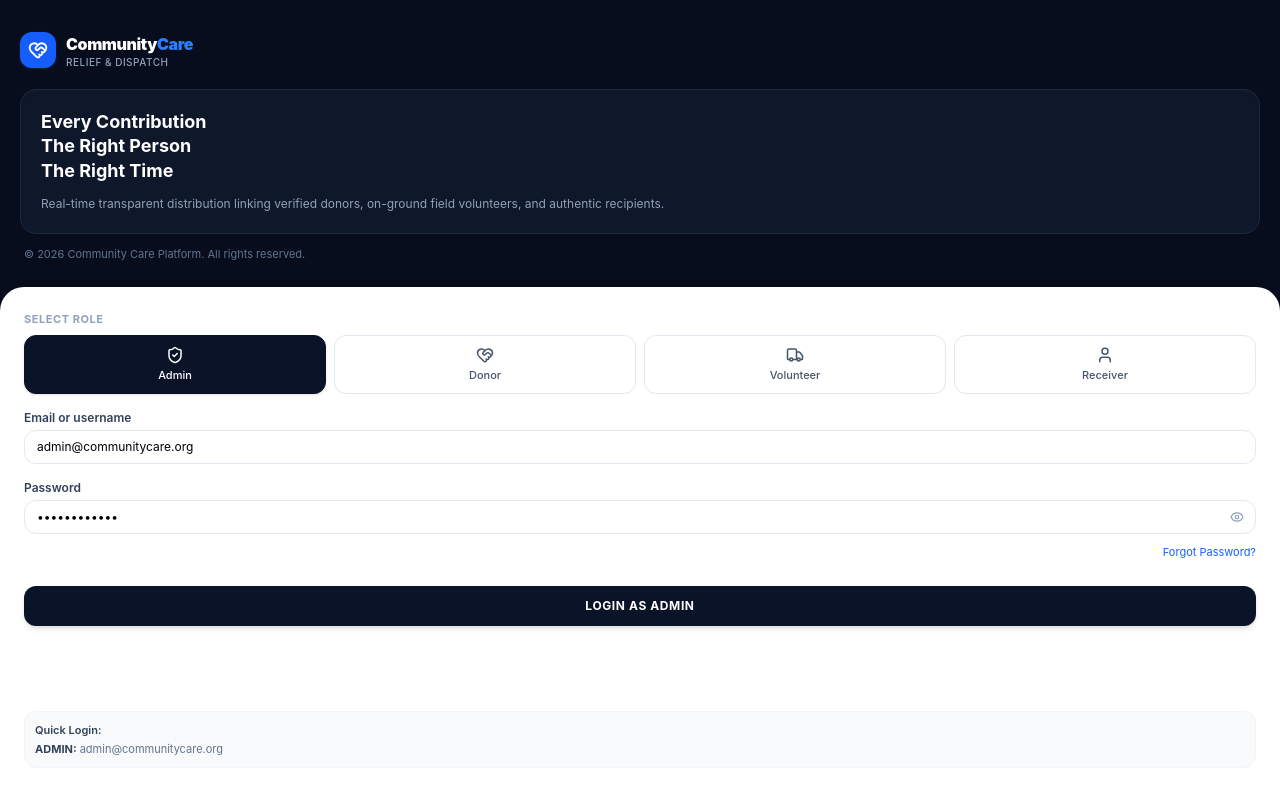
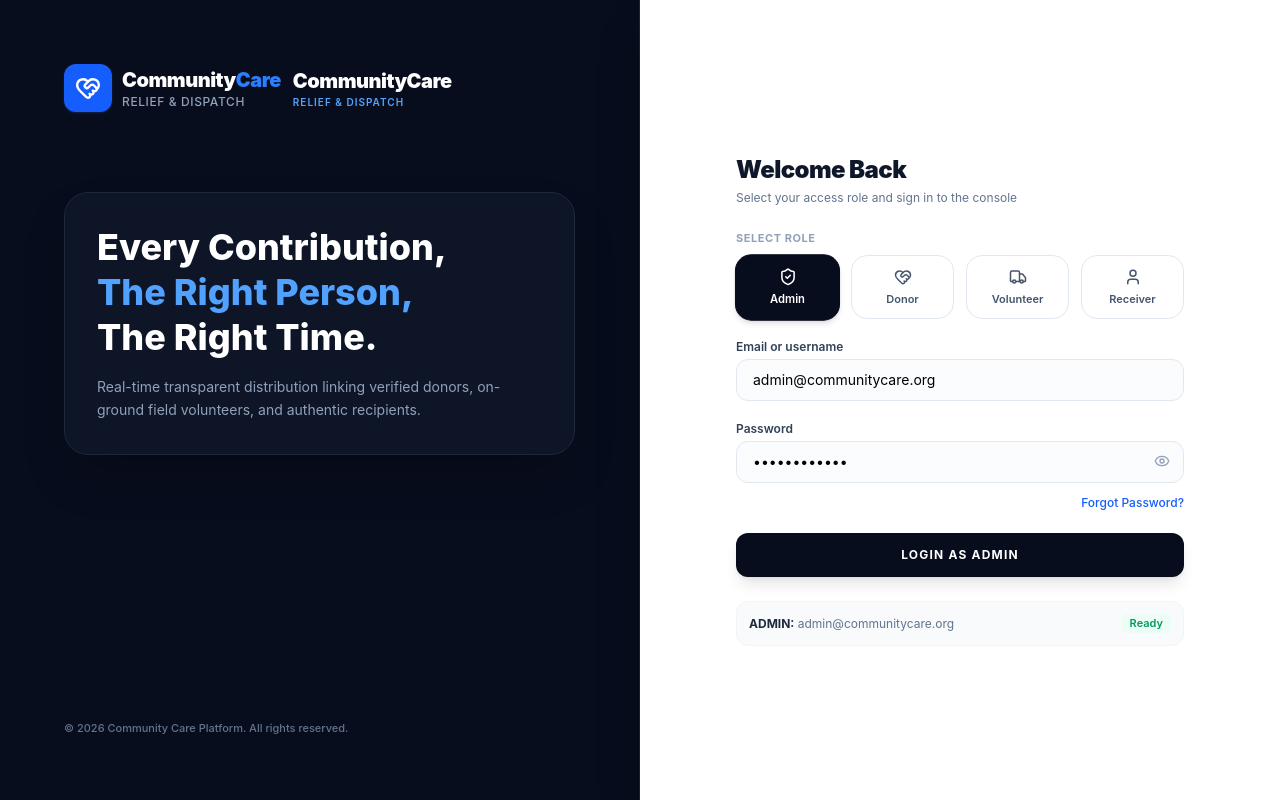
Before and after one commit to Victorywar/community-care, a React (Vite) app: page / in a window 1280 px wide. Built offline with nearby package versions, Linux system fonts and the light colour scheme.

Commit message:
Add opening splash screen with logo loader and 50-50 responsive split screen login

```diff
--- a/src/App.jsx
+++ b/src/App.jsx
@@ -1,28 +1,57 @@
-import React from 'react';
+import React, { useState, useEffect } from 'react';
 import { AuthProvider, useAuth } from './context/AuthContext';
 import { DataProvider } from './context/DataContext';
 import Login from './pages/Login';
 import DashboardLayout from './components/layout/DashboardLayout';
 import AdminDashboard from './pages/admin/AdminDashboard';
 import ReceiverDashboard from './pages/receiver/ReceiverDashboard';
+import Logo from './components/common/Logo';
+
+function SplashScreen() {
+  return (
+    <div className="min-h-screen w-full bg-[#080d1d] flex flex-col items-center justify-center p-6 select-none animate-fadeIn">
+      {/* App Logo */}
+      <div className="w-20 h-20 rounded-3xl bg-blue-600 flex items-center justify-center shadow-2xl shadow-blue-500/30 mb-5 animate-pulse">
+        <Logo size="lg" inverted={true} />
+      </div>
+
+      {/* App Name */}
+      <h1 className="text-2xl sm:text-3xl font-black text-white tracking-tight">
+        Community<span className="text-blue-500">Care</span>
+      </h1>
+      <p className="text-xs text-slate-400 font-medium tracking-widest uppercase mt-1">
+        Relief & Dispatch Engine
+      </p>
+
+      {/* Loading Animation */}
+      <div className="mt-8 flex flex-col items-center gap-3">
+        <div className="w-8 h-8 border-3 border-blue-500/20 border-t-blue-500 rounded-full animate-spin"></div>
+        <p className="text-[11px] text-slate-400 tracking-wider">Starting environment...</p>
+      </div>
+    </div>
+  );
+}
 
 function AppContent() {
-  const { currentUser, logout, loading } = useAuth();
+  const { currentUser, logout } = useAuth();
+  const [showSplash, setShowSplash] = useState(true);
 
-  if (loading) {
-    return (
-      <div className="min-h-screen flex items-center justify-center bg-slate-50">
-        <div className="text-xs font-medium text-slate-500">Loading Community Care...</div>
-      </div>
-    );
+  // ஆப் திறந்ததும் 1.8 வினாடிகள் Splash Screen காட்டி விட்டு அடுத்த திரைக்கு செல்லும்
+  useEffect(() => {
+    const timer = setTimeout(() => {
+      setShowSplash(false);
+    }, 1800);
+    return () => clearTimeout(timer);
+  }, []);
+
+  if (showSplash) {
+    return <SplashScreen />;
   }
 
-  // Not logged in -> Show Login
   if (!currentUser) {
     return <Login />;
   }
 
-  // Convert role to lowercase so ADMIN, Admin, and admin all match
   const role = (currentUser.role || '').toLowerCase();
 
   return (
--- a/src/pages/Login.jsx
+++ b/src/pages/Login.jsx
@@ -28,42 +28,51 @@ export default function Login() {
   };
 
   return (
-    // w-full மற்றும் min-h-screen வழியா screen edge-to-edge full width ஆக்குறோம்
-    <div className="min-h-screen w-full bg-[#080d1d] flex flex-col justify-between">
+    <div className="min-h-screen w-full flex flex-col md:flex-row bg-[#080d1d]">
 
-      {/* 1. Top Hero Section - No side gaps, 100% full width */}
-      <div className="w-full px-5 pt-8 pb-6">
-        <div className="flex items-center gap-2 mb-5">
-          <Logo size="md" inverted={true} />
+      {/* 1. LEFT SIDE: Dark Navy Blue Branding Section */}
+      <div className="w-full md:w-1/2 min-h-[340px] md:min-h-screen bg-[#080d1d] p-6 sm:p-10 lg:p-16 flex flex-col justify-between border-b md:border-b-0 md:border-r border-slate-800/80">
+        <div>
+          <div className="flex items-center gap-3">
+            <Logo size="lg" inverted={true} />
+            <div>
+              <span className="text-xl font-black text-white tracking-tight">CommunityCare</span>
+              <p className="text-[10px] text-blue-400 font-semibold tracking-widest uppercase">RELIEF & DISPATCH</p>
+            </div>
           </div>
 
-        {/* Hero Card */}
-        <div className="bg-[#0f172a] border border-slate-800 rounded-2xl p-5 shadow-inner">
-          <h1 className="text-lg font-bold text-white leading-snug">
-            Every Contribution <br />
-            The Right Person <br />
-            The Right Time
+          <div className="mt-8 md:mt-20 bg-[#0f172a]/90 border border-slate-800 rounded-3xl p-6 sm:p-8 shadow-2xl backdrop-blur-md">
+            <h1 className="text-2xl sm:text-3xl lg:text-4xl font-extrabold text-white leading-tight">
+              Every Contribution, <br />
+              <span className="text-blue-400">The Right Person,</span> <br />
+              The Right Time.
             </h1>
-          <p className="text-slate-400 text-xs mt-2.5 leading-relaxed">
+            <p className="text-slate-400 text-xs sm:text-sm mt-4 leading-relaxed max-w-md">
               Real-time transparent distribution linking verified donors, on-ground field volunteers, and authentic recipients.
             </p>
           </div>
+        </div>
 
-        <p className="text-[11px] text-slate-500 mt-3 px-1">
+        <p className="text-[11px] text-slate-500 mt-6 md:mt-0 font-medium">
           © 2026 Community Care Platform. All rights reserved.
         </p>
       </div>
 
-      {/* 2. White Form Section - Edge to Edge, rounded top */}
-      <div className="w-full bg-white rounded-t-3xl px-6 pt-6 pb-8 shadow-2xl flex-1 flex flex-col justify-between">
-        <form onSubmit={handleSubmit} className="space-y-4">
+      {/* 2. RIGHT SIDE: Clean White Login Form */}
+      <div className="w-full md:w-1/2 min-h-screen bg-white rounded-t-3xl md:rounded-t-none flex flex-col justify-center px-6 sm:px-12 lg:px-16 py-10 shadow-2xl">
+        <div className="max-w-md w-full mx-auto space-y-6">
+          <div>
+            <h2 className="text-2xl font-black text-slate-900 tracking-tight">Welcome Back</h2>
+            <p className="text-xs text-slate-500 mt-1">Select your access role and sign in to the console</p>
+          </div>
 
+          <form onSubmit={handleSubmit} className="space-y-5">
             {/* SELECT ROLE */}
             <div>
               <label className="text-[11px] font-bold tracking-wider text-slate-400 uppercase block mb-2">
                 SELECT ROLE
               </label>
-            <div className="grid grid-cols-4 gap-2">
+              <div className="grid grid-cols-4 gap-2 sm:gap-3">
                 {roles.map((r) => {
                   const Icon = r.icon;
                   const isSelected = role === r.id;
@@ -72,13 +81,13 @@ export default function Login() {
                       key={r.id}
                       type="button"
                       onClick={() => handleRoleChange(r)}
-                    className={`flex flex-col items-center justify-center py-2.5 px-1 rounded-xl border text-xs font-medium transition-all cursor-pointer ${
+                      className={`flex flex-col items-center justify-center py-3 px-1 rounded-2xl border text-xs font-semibold transition-all cursor-pointer ${
                         isSelected
-                        ? 'bg-[#0b1329] text-white border-[#0b1329] shadow-sm'
+                          ? 'bg-[#080d1d] text-white border-[#080d1d] shadow-md scale-102'
                           : 'bg-white text-slate-600 border-slate-200 hover:bg-slate-50'
                       }`}
                     >
-                    <Icon size={18} className="mb-1 shrink-0" />
+                      <Icon size={18} className="mb-1.5 shrink-0" />
                       <span className="text-[11px] truncate w-full text-center">{r.label}</span>
                     </button>
                   );
@@ -86,7 +95,7 @@ export default function Login() {
               </div>
             </div>
 
-          {/* Email or Username */}
+            {/* Email Field */}
             <div>
               <label className="text-xs font-semibold text-slate-700 block mb-1">
                 Email or username
@@ -95,12 +104,12 @@ export default function Login() {
                 type="email"
                 value={email}
                 onChange={(e) => setEmail(e.target.value)}
-              className="w-full px-3 py-2 text-xs border border-slate-200 rounded-xl focus:outline-none focus:ring-2 focus:ring-blue-500"
+                className="w-full px-4 py-2.5 text-xs sm:text-sm bg-slate-50/50 border border-slate-200 rounded-xl focus:bg-white focus:outline-none focus:ring-2 focus:ring-blue-500 transition-all"
                 required
               />
             </div>
 
-          {/* Password */}
+            {/* Password Field */}
             <div>
               <label className="text-xs font-semibold text-slate-700 block mb-1">
                 Password
@@ -110,39 +119,42 @@ export default function Login() {
                   type={showPassword ? 'text' : 'password'}
                   value={password}
                   onChange={(e) => setPassword(e.target.value)}
-                className="w-full pl-3 pr-9 py-2 text-xs border border-slate-200 rounded-xl focus:outline-none focus:ring-2 focus:ring-blue-500"
+                  className="w-full pl-4 pr-10 py-2.5 text-xs sm:text-sm bg-slate-50/50 border border-slate-200 rounded-xl focus:bg-white focus:outline-none focus:ring-2 focus:ring-blue-500 transition-all"
                   required
                 />
                 <button
                   type="button"
                   onClick={() => setShowPassword(!showPassword)}
-                className="absolute right-3 top-2.5 text-slate-400 hover:text-slate-600"
+                  className="absolute right-3.5 top-3 text-slate-400 hover:text-slate-600 cursor-pointer"
                 >
-                {showPassword ? <EyeOff size={14} /> : <Eye size={14} />}
+                  {showPassword ? <EyeOff size={16} /> : <Eye size={16} />}
                 </button>
               </div>
-            <div className="text-right mt-1">
-              <span className="text-[11px] text-blue-600 cursor-pointer hover:underline">
+              <div className="text-right mt-1.5">
+                <span className="text-xs text-blue-600 hover:underline cursor-pointer font-medium">
                   Forgot Password?
                 </span>
               </div>
             </div>
 
-          {/* LOGIN BUTTON */}
+            {/* LOGIN SUBMIT */}
             <button
               type="submit"
-            className="w-full py-3 bg-[#0b1329] hover:bg-slate-800 text-white font-bold text-xs uppercase tracking-wider rounded-xl shadow-md transition-all active:scale-[0.99] cursor-pointer mt-2"
+              className="w-full py-3.5 bg-[#080d1d] hover:bg-slate-800 text-white font-bold text-xs uppercase tracking-widest rounded-xl shadow-lg transition-all active:scale-[0.99] cursor-pointer"
             >
               LOGIN AS {role}
             </button>
           </form>
 
-        {/* Credentials Info */}
-        <div className="mt-4 p-2.5 bg-slate-50 border border-slate-100 rounded-xl text-[11px] text-slate-500">
-          <span className="font-semibold text-slate-700">Quick Login:</span>
-          <p className="truncate mt-0.5">
-            <strong className="text-slate-700">{role}:</strong> {email}
-          </p>
+          {/* Quick Credential Hint */}
+          <div className="p-3 bg-slate-50 border border-slate-100 rounded-xl text-xs text-slate-500 flex items-center justify-between">
+            <div>
+              <span className="font-bold text-slate-800">{role}:</span> {email}
+            </div>
+            <span className="text-[11px] text-emerald-600 font-semibold bg-emerald-50 px-2 py-0.5 rounded-md">
+              Ready
+            </span>
+          </div>
         </div>
       </div>
 
```
Lines whose indentation alone changed are shown as unchanged.
